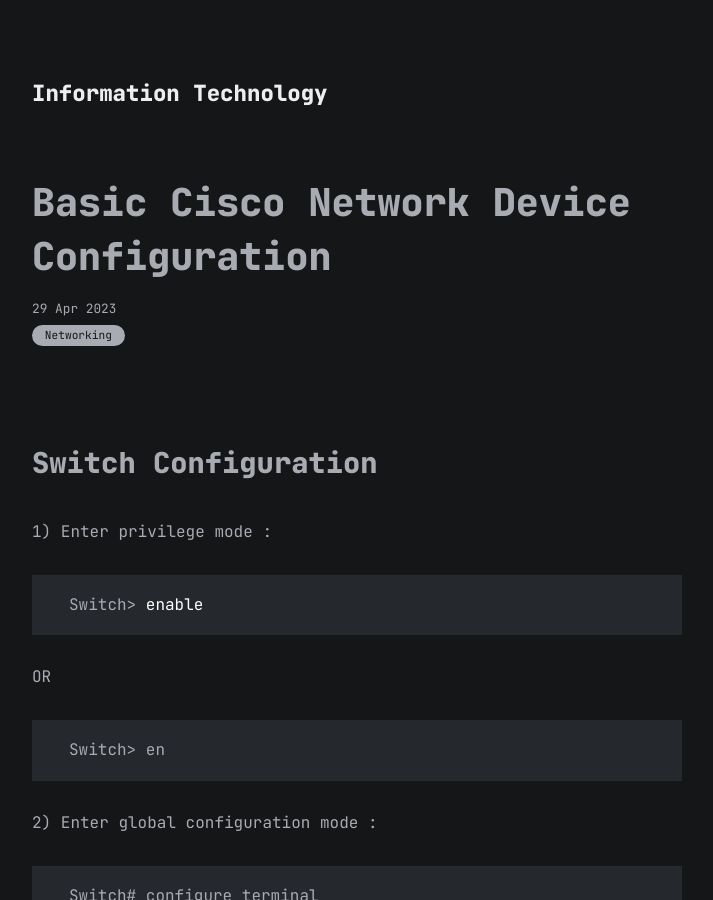
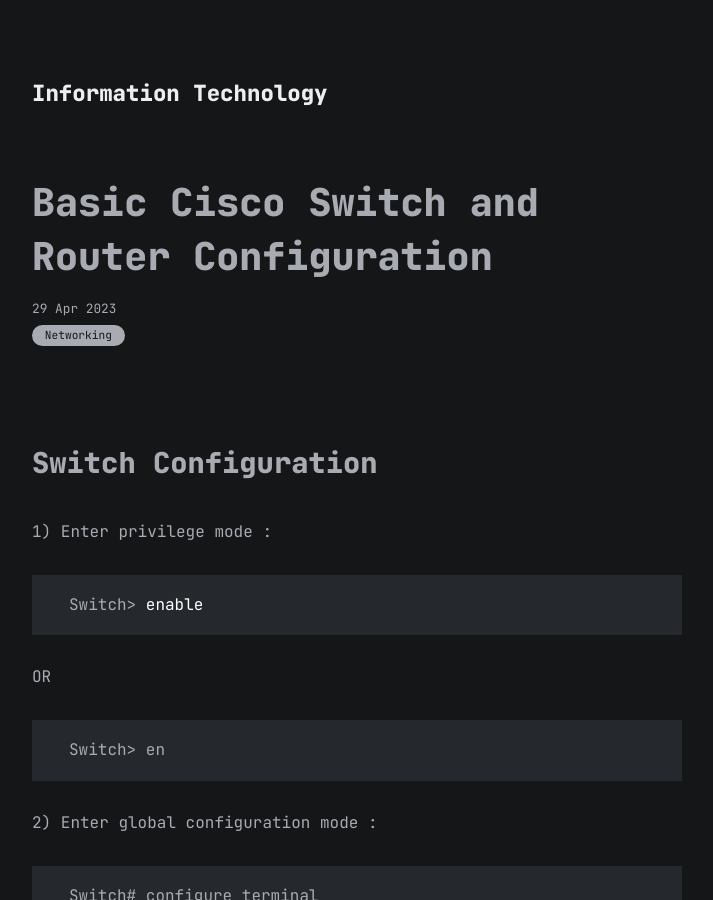
Before and after one commit to faridarif/faridarif.github.io, a Jekyll site: the page built from all_collections/_posts/2023-04-29-Basic-Cisco-Switch-and-Router-Configuration.md, in a window 1280 px wide and 900 px high. Shown: the whole window, without its empty margins (283-996 px from the left). Built offline with Jekyll 4.4.1, drawn with Linux system fonts in a browser that asks for light colours.

Commit message:
Update and rename 2023-04-29-Basic-Cisco-Network-Device-Configuration.md to 2023-04-29-Basic-Cisco-Switch-and-Router-Configuration.md

```diff
--- a/all_collections/_posts/2023-04-29-Basic-Cisco-Network-Device-Configuration.md
+++ b/all_collections/_posts/2023-04-29-Basic-Cisco-Switch-and-Router-Configuration.md
@@ -1,6 +1,6 @@
 ---
 layout: post
-title: Basic Cisco Network Device Configuration
+title: Basic Cisco Switch and Router Configuration
 date: 2023-04-29
 categories: ["Networking"]
 ---
```
